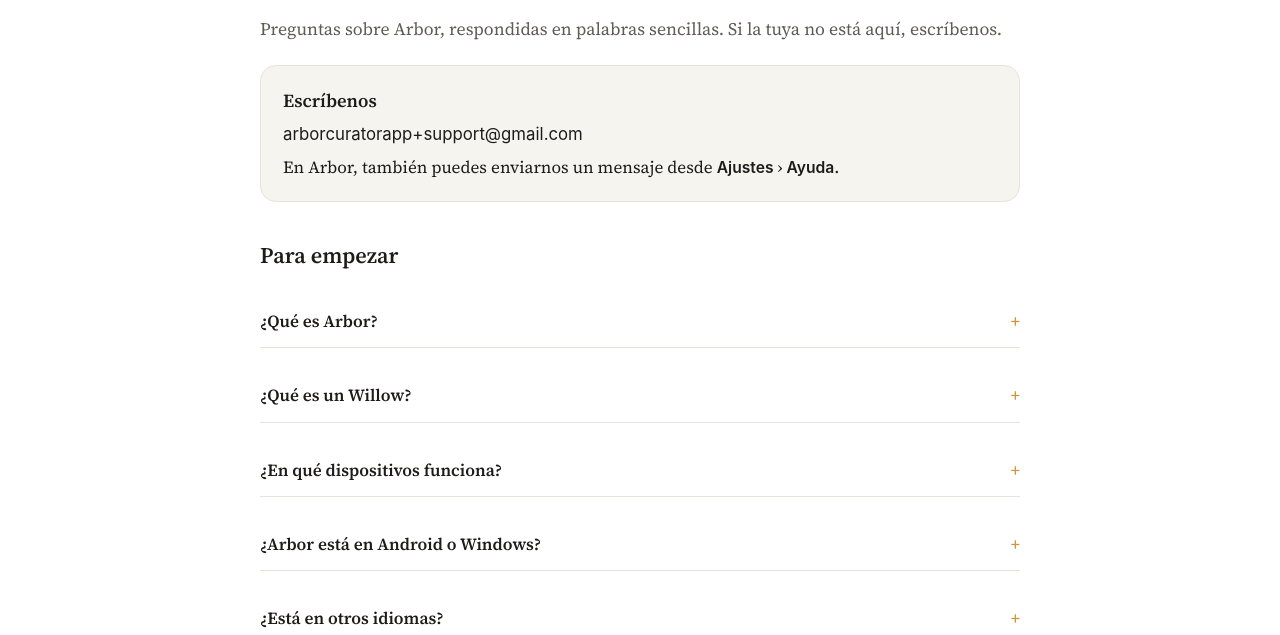
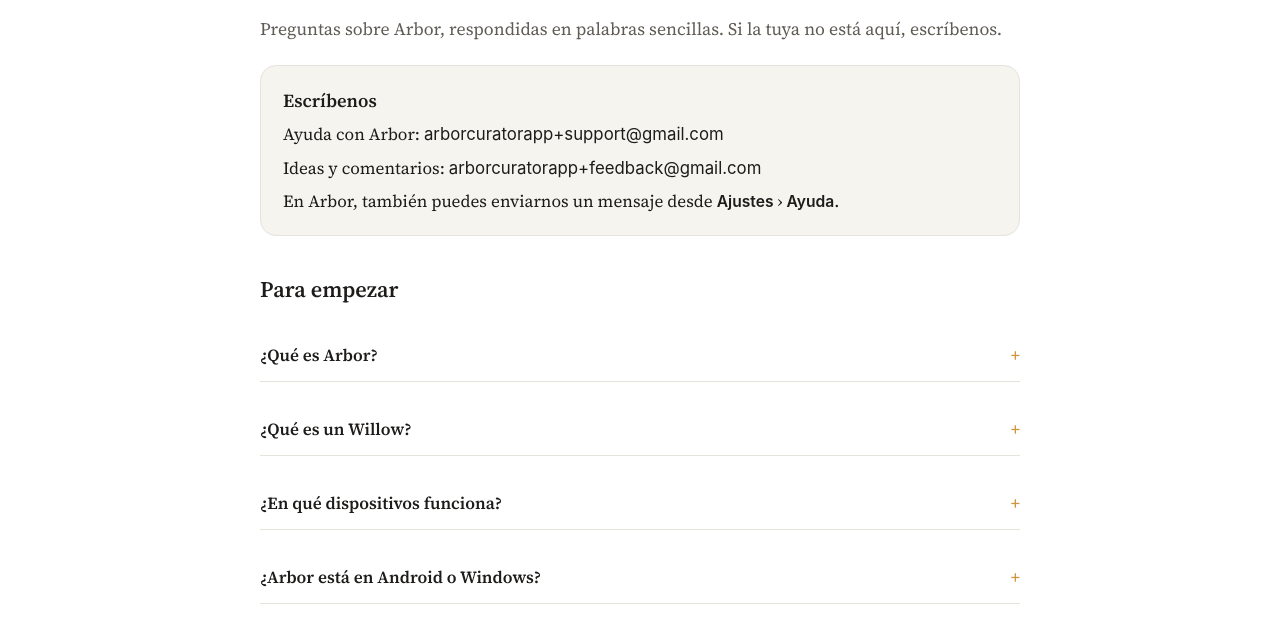
Before and after one commit to arborforest/arborforest.github.io, a plain HTML site: page es/support/index.html in a window 1280 px wide. Shown: the part 157-792 px from the top of the page. Drawn offline with Linux system fonts and the light colour scheme.

Commit message:
Support: feedback email beside the support email
Co-Authored-By: Claude Opus 5.5 <noreply@anthropic.com>

```diff
--- a/es/support/index.html
+++ b/es/support/index.html
@@ -15,7 +15,7 @@
 <main>
 <h1>Ayuda</h1>
 <p class="lead">Preguntas sobre Arbor, respondidas en palabras sencillas. Si la tuya no está aquí, escríbenos.</p>
-<div class="contact"><b>Escríbenos</b><span class="email">arborcuratorapp+support@gmail.com</span><span>En Arbor, también puedes enviarnos un mensaje desde <span class="path">Ajustes</span> › <span class="path">Ayuda</span>.</span></div>
+<div class="contact"><b>Escríbenos</b><span>Ayuda con Arbor: <span class="email">arborcuratorapp+support@gmail.com</span></span><span>Ideas y comentarios: <span class="email">arborcuratorapp+feedback@gmail.com</span></span><span>En Arbor, también puedes enviarnos un mensaje desde <span class="path">Ajustes</span> › <span class="path">Ayuda</span>.</span></div>
 <h2>Para empezar</h2>
 <details><summary>¿Qué es Arbor?</summary><p>Una app para iPhone, iPad y Mac que ordena tus capturas de pantalla y fotos. Lee lo que hay en cada una, le pone un nombre que reconocerás y la archiva en los lugares que tú creas.</p></details>
 <details><summary>¿Qué es un Willow?</summary><p>Tu Forest lo guarda todo. Los Willows son los grupos grandes, como Recetas o Viajes. Dentro crecen las Ramas, como Postres o Lisboa.</p></details>
```
Also changed, not shown: support/index.html (+1 -1 lines).
